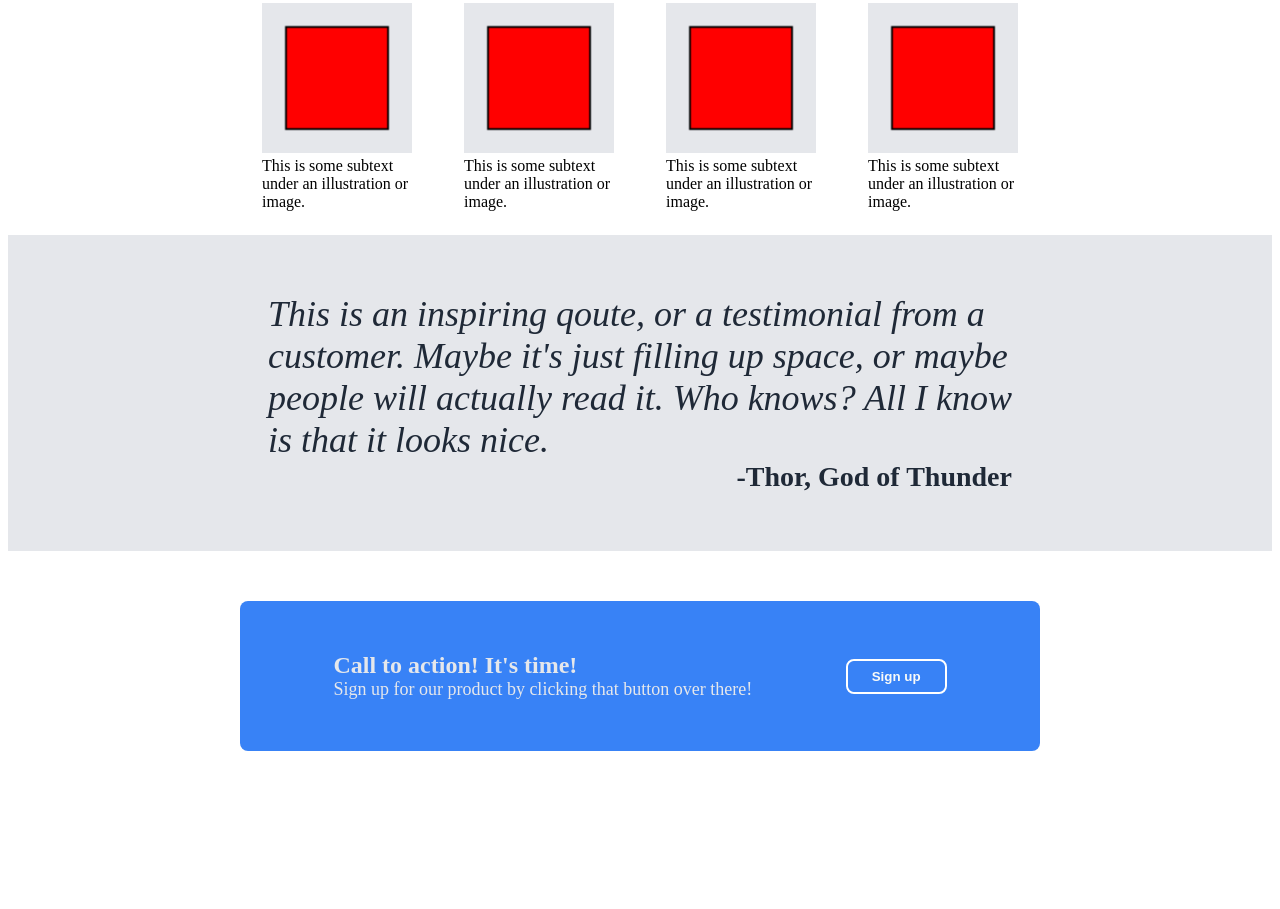
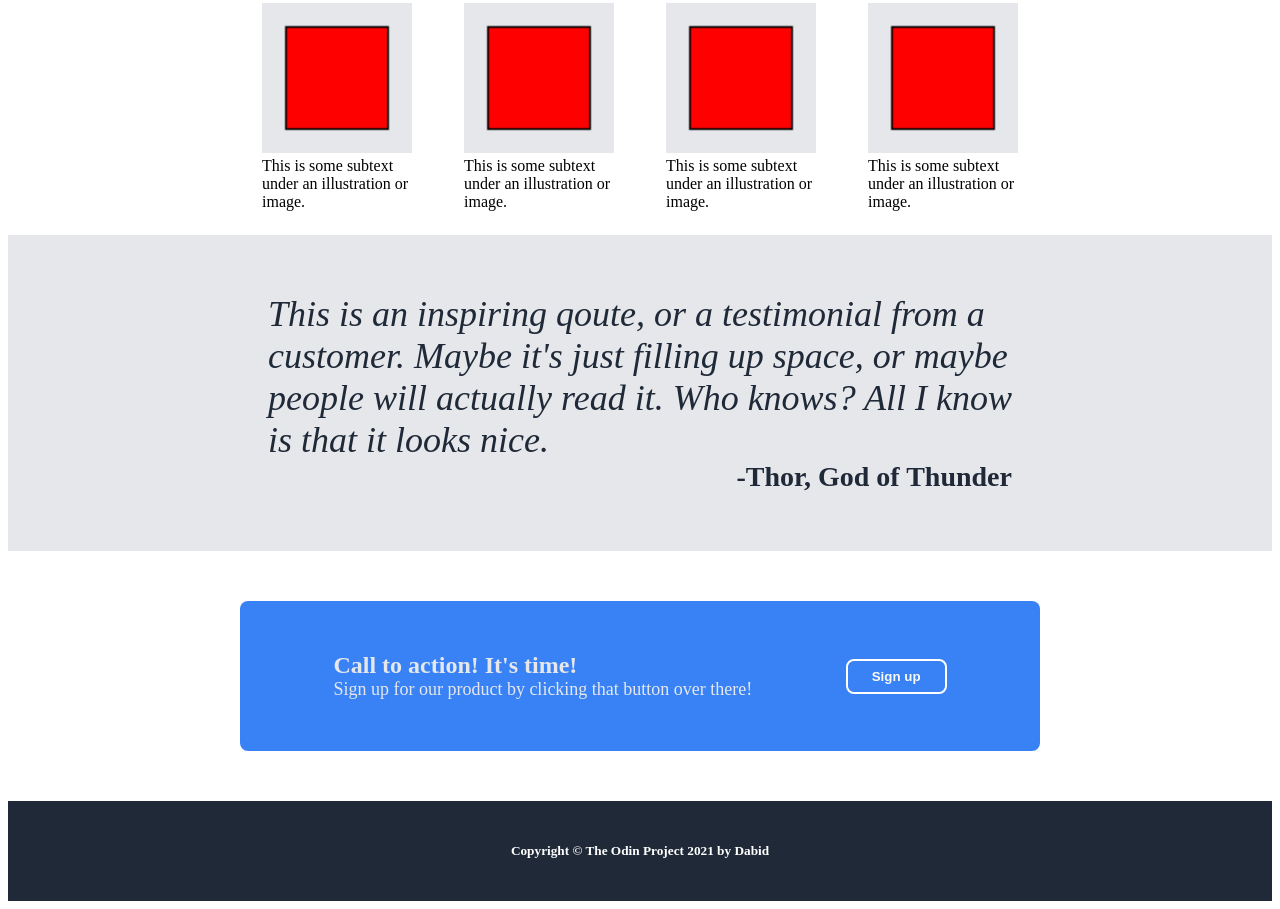
Before and after one commit to dabidpol/odin-landing-page, a plain HTML site: page index.html in a window 1280 px wide. Shown: the part 633-1542 px from the top of the page. Before the commit the page ends 1442 px from the top, so only its background shows below. Drawn offline with Linux system fonts and the light colour scheme.

Commit message:
added footer, and finished the project

```diff
--- a/index.html
+++ b/index.html
@@ -77,5 +77,9 @@
             </div>
         </div>
     </div>
+
+    <div class="footer">
+        <h5>Copyright &copy; The Odin Project 2021 by Dabid</h5>
+    </div>
 </body>
 </html>
--- a/styles.css
+++ b/styles.css
@@ -167,3 +167,16 @@ h2 {
     border: 2px solid white;
     border-radius: 8px;
 }
+
+.footer {
+    display: flex;
+    height: 100px;
+    background: #1F2937;
+    align-items: center;
+    justify-content: center;
+}
+
+h5 {
+    color: white;
+
+}
```
